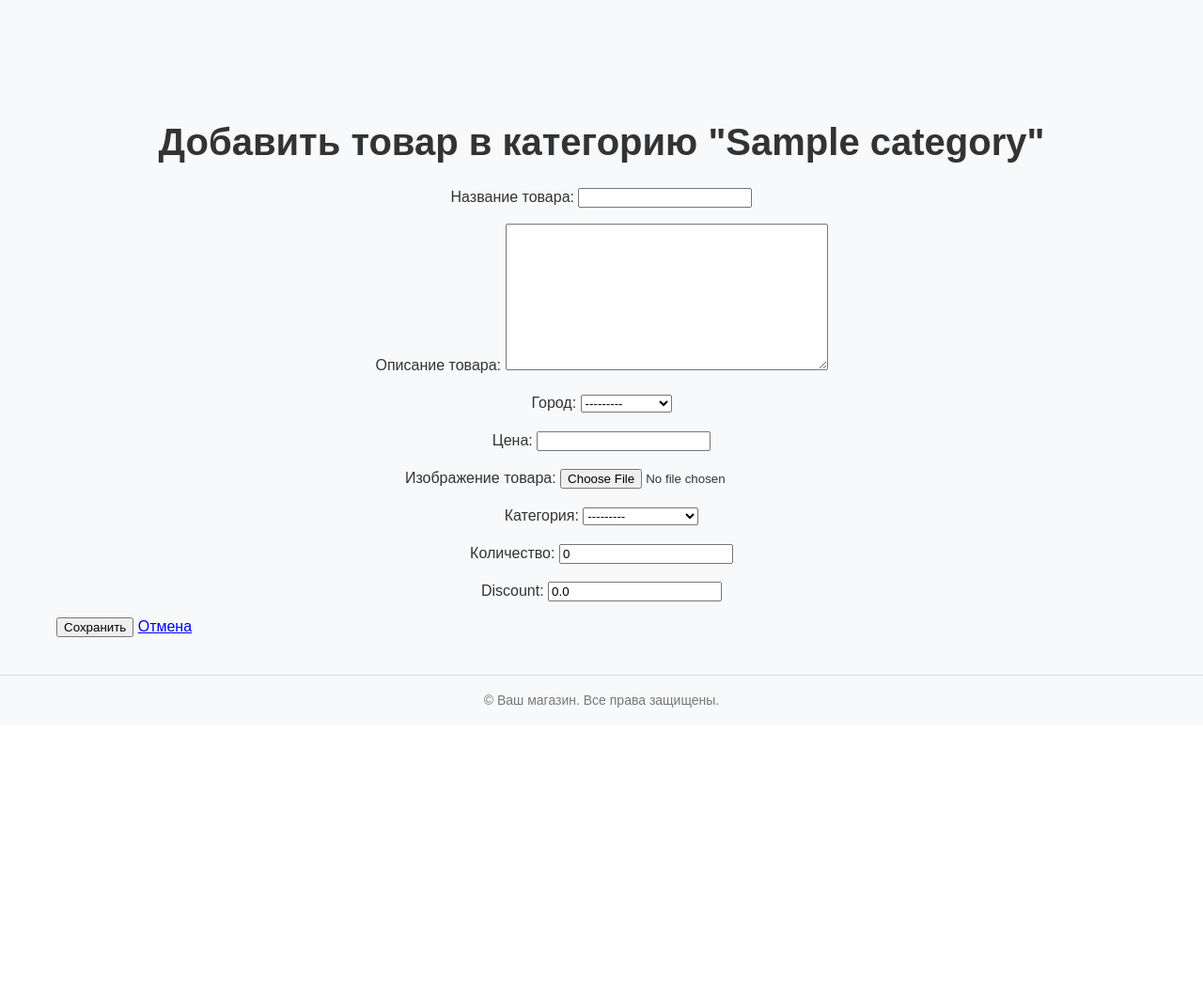
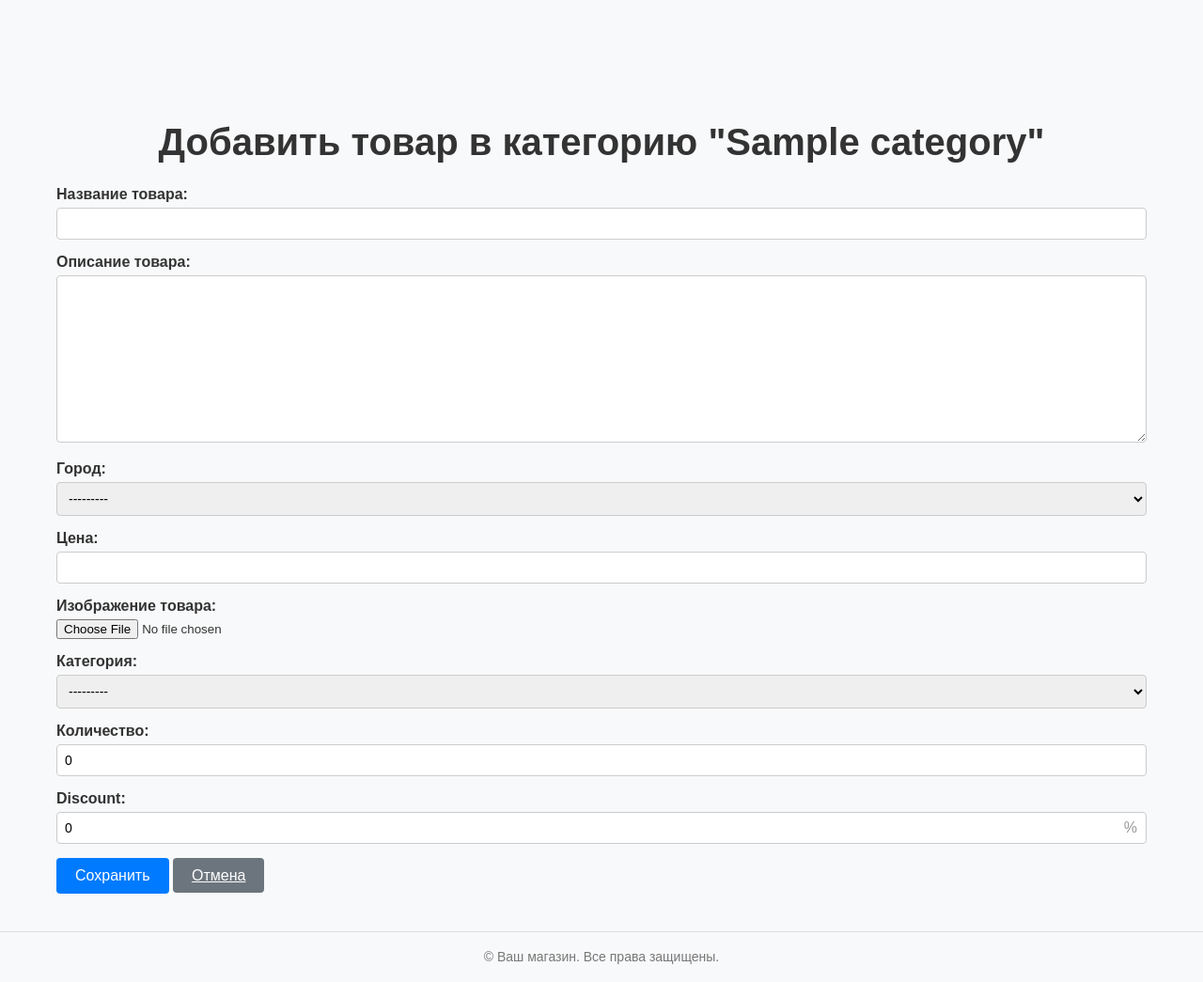
Before and after one commit to Vladislav19121/Diplom, a Django app: page /add_product/1/ in a window 1280 px wide. Shown: the part 162-1207 px from the top of the page at 94% size. Before the commit the page ends 915 px from the top, so only its background shows below. Run offline with Django 5.2, Linux system fonts and the light colour scheme; a user stored in the database is signed in; tables that the repository leaves empty hold one stand-in row (values such as "Sample post").

Commit message:
добавил валидацию на номер телефона, на цену, скидку, колво товара, на совпадение юзеров с одним email, а так же добавил стилей

```diff
--- a/shop_app/forms.py
+++ b/shop_app/forms.py
@@ -1,11 +1,35 @@
 from django import forms
 from .models import *
 from django.contrib.auth.forms import UserCreationForm
+import phonenumbers
 
 class ProductForm(forms.ModelForm):
     class Meta:
         model = Product
         fields = ['name', 'description', 'city', 'price', 'image', 'category', 'stock', 'discount']
+        widgets = {
+            'discount': forms.NumberInput(attrs=({'placeholder': 'Введите скидку в процентах (0-100)'}))
+        }
+    def clean_price(self):
+        price = self.cleaned_data['price']
+
+        if price <= 0:
+            raise forms.ValidationError("Цена должна быть положительной")
+        return price
+
+    def clean_stock(self):
+        stock = self.cleaned_data['stock']
+
+        if stock <= 0:
+            raise forms.ValidationError("Количество не может быть равно или меньше нуля")
+        return stock
+
+    def clean_discount(self):
+        discount = self.cleaned_data['discount']
+
+        if not 0 < discount < 100:
+            raise forms.ValidationError("Скидка должна находиться в диапозоне от 0 до 100")
+        return discount
 
 class CategoryForm(forms.ModelForm):
     class Meta:
@@ -16,8 +40,15 @@
     discount = forms.DecimalField(
         max_digits=4,
         decimal_places=2,
-        label="Скидка"
+        label="Скидка",
+        widget=forms.NumberInput(attrs={'placeholder': 'Введите скидку в процентах (0-100)'})
     )
+
+    def clean_discount(self):
+        discount = self.cleaned_data['discount']
+        if not (0 <= discount <= 100):
+            raise forms.ValidationError("Скидка должна быть в диапазоне от 0 до 100 процентов.")
+        return discount
 
 class RegistrationForm(UserCreationForm):
     email = forms.EmailField(max_length=254,
@@ -26,11 +57,35 @@
         model = User
         fields = ('username', 'email', 'password1', 'password2')
 
+    def clean_email(self):
+        email = self.cleaned_data.get('email')
+        if User.objects.filter(email=email).exists():
+            raise forms.ValidationError("Пользователь с таким email уже существует")
+        return email
+
 class BuyingForm(forms.ModelForm):
     class Meta:
         model = Order
         fields = ['quantity_product', 'address', 'tel_number', 'payment', 'comment']
 
+    def clean_tel_number(self):
+        tel_number = self.cleaned_data['tel_number']
+        if not tel_number:
+            raise forms.ValidationError("Укажите номер телефона")
+        if not tel_number.startswith('+'):
+            raise forms.ValidationError("Номер телефона должен начинаться с '+'")
+
+        try:
+            parsed_number = phonenumbers.parse(tel_number, "BY")
+
+            if not phonenumbers.is_valid_number(parsed_number):
+                raise forms.ValidationError("Неверный формат номера телефона для Беларуси.")
+        except Exception as e:
+            raise forms.ValidationError(f"Ошибка при указании номера телефона: {e}")
+
+        return tel_number
+
+
 class OrderStatusForm(forms.ModelForm):
     class Meta:
         model = Order
--- a/shop_app/models.py
+++ b/shop_app/models.py
@@ -50,7 +50,7 @@
     )
 
     city = models.CharField(max_length=100, choices=CITY_CHOICES, verbose_name='Город')
-    discount = models.DecimalField(max_digits=4, decimal_places=2, default=0.00)
+    discount = models.DecimalField(max_digits=4, decimal_places=2, default=0)
     stock = models.IntegerField(default=0, verbose_name="Количество")
     is_available = models.BooleanField(default=True, verbose_name="В наличии")
     created_at = models.DateTimeField(auto_now_add=True, verbose_name="Дата создания")
@@ -64,10 +64,10 @@
         return self.name
 
     def discounted_price(self):
-        return self.price * (1 - self.discount)
+        return self.price - (self.discount * self.price / 100)
 
     def discount_percent(self):
-        return self.discount * 100
+        return self.discount
 
 class Cart(models.Model):
     product = models.ForeignKey(Product, on_delete=models.CASCADE, related_name='cart', verbose_name="Продукт из корзины")
--- /dev/null
+++ b/shop_app/static/add_product.css
@@ -0,0 +1,78 @@
+/* Общие стили */
+.form-group {
+    margin-bottom: 15px; /* Добавляем отступ между группами полей */
+}
+
+.form-group label {
+    display: block; /* Размещаем label над полем */
+    margin-bottom: 5px; /* Добавляем отступ между label и полем */
+    font-weight: bold; /* Делаем label более заметным */
+}
+
+.form-group input[type="text"],
+.form-group input[type="number"],
+.form-group input[type="email"],
+.form-group textarea,
+.form-group select {
+    width: 100%; /* Растягиваем поля на всю ширину контейнера */
+    padding: 8px; /* Добавляем внутренние отступы */
+    border: 1px solid #ccc; /* Добавляем рамку */
+    border-radius: 4px; /* Скругляем углы */
+    box-sizing: border-box; /* Учитываем рамку и отступы в ширине */
+    font-size: 14px; /* Увеличиваем размер шрифта */
+}
+
+/* Стили для поля со скидкой */
+.discount-field {
+    position: relative; /* Делаем позиционирование относительным для div */
+}
+
+.discount-field .percentage-sign {
+    position: absolute; /* Абсолютно позиционируем символ "%" */
+    top: 50%; /* Выравниваем по вертикали */
+    right: 10px; /* Размещаем справа от поля */
+    transform: translateY(-50%); /* Центрируем по вертикали */
+    pointer-events: none; /* Предотвращаем клики на символ */
+    color: #999; /* Цвет символа */
+    font-size: 16px; /* Увеличиваем размер шрифта */
+}
+
+/* Скрываем стрелки в поле number */
+.discount-field input::-webkit-outer-spin-button,
+.discount-field input::-webkit-inner-spin-button {
+    -webkit-appearance: none;
+    margin: 0;
+}
+
+.discount-field input[type=number] {
+    -moz-appearance: textfield; /* Firefox */
+}
+
+/* Стили для отображения ошибок */
+.alert-danger {
+    background-color: #f8d7da;
+    border: 1px solid #f5c6cb;
+    color: #721c24;
+    padding: 8px;
+    margin-top: 5px;
+    border-radius: 4px;
+}
+
+/* Стили для кнопок */
+.btn {
+    padding: 10px 20px;
+    border: none;
+    border-radius: 4px;
+    cursor: pointer;
+    font-size: 16px;
+}
+
+.btn-primary {
+    background-color: #007bff;
+    color: #fff;
+}
+
+.btn-secondary {
+    background-color: #6c757d;
+    color: #fff;
+}
--- a/shop_app/static/base.css
+++ b/shop_app/static/base.css
@@ -1,7 +1,7 @@
 /* Основные стили */
 body {
     font-family: 'Arial', sans-serif;
-    background-color: #f8f9fa;
+    background-color: #f8f9fa !important; /* Добавлено !important */
     color: #333;
     margin: 0;
     padding: 0;
--- a/shop_app/templates/add_product.html
+++ b/shop_app/templates/add_product.html
@@ -1,14 +1,37 @@
 {% extends 'base.html' %}
-
+{% load static %}
 {% block title %}Добавить товар в категорию "{{ category.name }}"{% endblock %}
 
 {% block content %}
+<link rel="stylesheet" href="{% static 'add_product.css' %}">
     <div class="container">
         <h1>Добавить товар в категорию "{{ category.name }}"</h1>
 
         <form method="post" enctype="multipart/form-data">
             {% csrf_token %}
-            {{ form.as_p }}  {# Отображаем форму в виде параграфов #}
+            {% for field in form %}
+                <div class="form-group">
+                    <label for="{{ field.id_for_label }}">{{ field.label }}:</label>
+
+                    {% if field.name == 'discount' %}
+                        <div class="discount-field">
+                            {{ field }}
+                            <span class="percentage-sign">%</span>
+                        </div>
+                    {% else %}
+                        {{ field }}
+                    {% endif %}
+
+                    {% if field.errors %}
+                        <div class="alert alert-danger">
+                            {% for error in field.errors %}
+                                {{ error }}
+                            {% endfor %}
+                        </div>
+                    {% endif %}
+                </div>
+            {% endfor %}
+
             <button type="submit" class="btn btn-primary">Сохранить</button>
             <a href="{% url 'category_products' id=category.id %}" class="btn btn-secondary">Отмена</a>
         </form>
```
Also changed, not shown: shop_app/static/add_discount.css (added, +82 -0 lines), shop_app/static/buy_product.css (added, +102 -0 lines), shop_app/templates/add_discount.html (+26 -7 lines), shop_app/templates/buy_product.html (+27 -10 lines).
